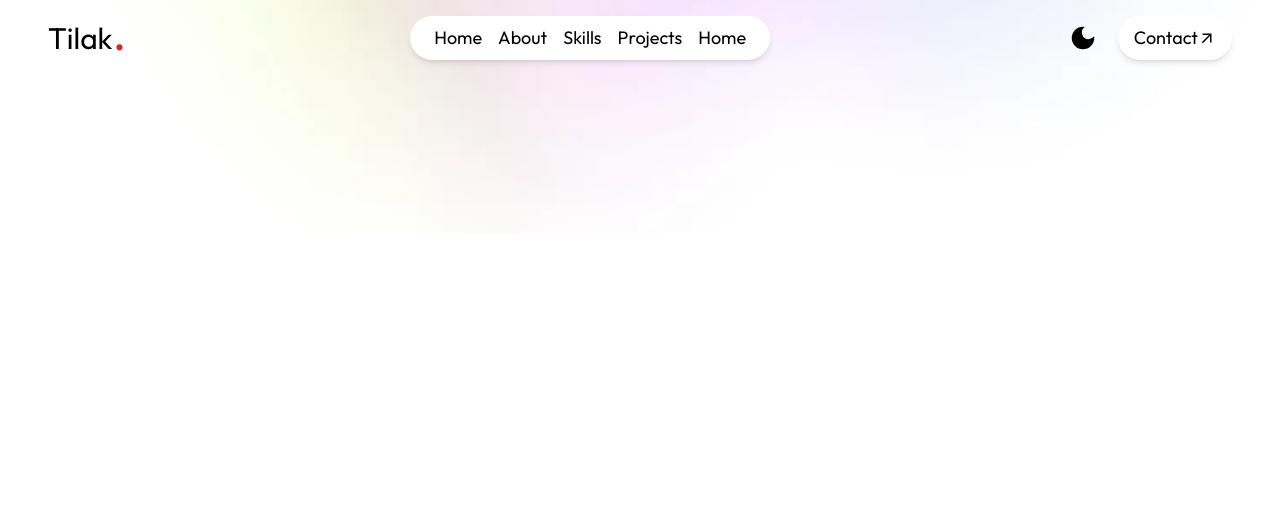
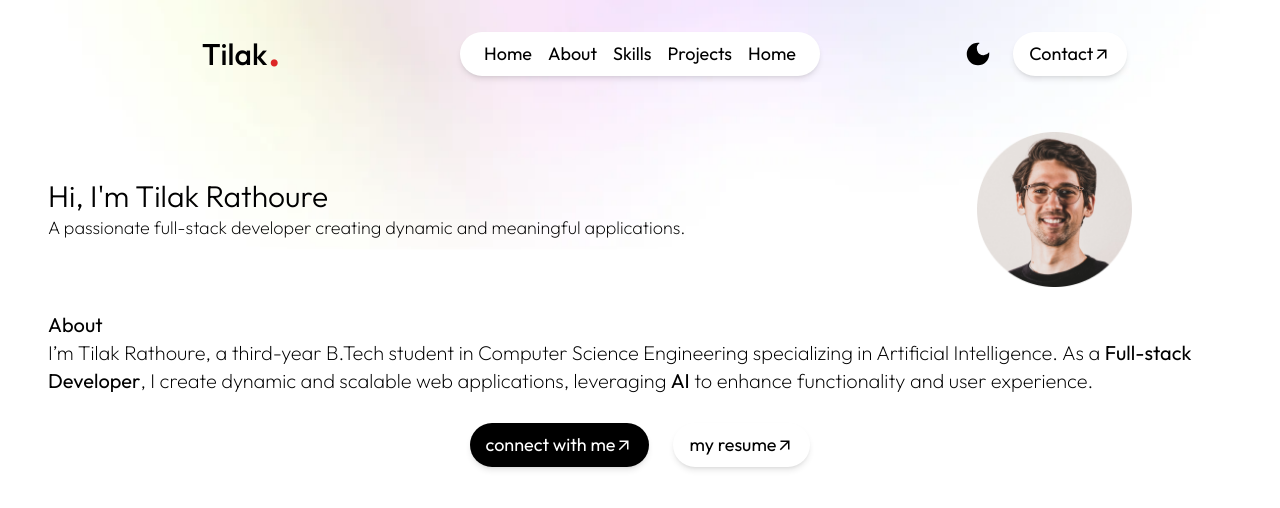
Before and after one commit to TilakRathoure/portfolio-website, a Next.js app: page / in a window 1280 px wide. Shown: the top 508 px of the page. Built offline with nearby package versions, Linux system fonts and the light colour scheme; a web font is replaced by a local one.

Commit message:
add header

```diff
--- /dev/null
+++ b/app/components/Header.tsx
@@ -0,0 +1,41 @@
+import Image from "next/image";
+import { MdArrowOutward } from "react-icons/md";
+import image1 from "../../assets/profile-img.png";
+
+const Header = () => {
+  return (
+    <div>
+      <div className="flex py-6 items-center">
+        <div className="w-[70%] max-h-">
+          <p className="text-3xl font-light">Hi, I'm Tilak Rathoure</p>
+          <p className=" font-outfit font-extralight text-lg">
+            A passionate full-stack developer creating dynamic and meaningful
+            applications.
+          </p>
+        </div>
+        <Image src={image1} alt="" className="w-[30%] max-h-[155px] object-contain" />
+      </div>
+
+      <div>
+        <h1 className="font-normal text-xl">About</h1>
+        <p className="font-extralight text-xl">
+        I’m Tilak Rathoure, a third-year B.Tech student in Computer Science Engineering specializing in Artificial Intelligence. As a <span className="font-normal">Full-stack Developer</span>, I create dynamic and scalable web applications, leveraging <span className="font-normal">AI</span> to enhance functionality and user experience.
+        </p>
+      </div>
+
+      <div className="flex justify-center p-7 gap-6">
+      <span className="flex bg-black text-white items-center justify-center shadow-md rounded-3xl px-4 cursor-pointer text-lg py-2 w-[] ">
+        connect with me
+        <MdArrowOutward />
+      </span>
+      <span className=" bg-white flex items-center justify-center shadow-md rounded-3xl px-4 cursor-pointer text-lg py-2 w-[] ">
+        my resume
+        <MdArrowOutward />
+      </span>
+
+      </div>
+    </div>
+  );
+};
+
+export default Header;
--- a/app/components/Navbar.tsx
+++ b/app/components/Navbar.tsx
@@ -1,10 +1,10 @@
 'use client';
 
+import Image from "next/image";
+import { useState } from "react";
 import { MdArrowOutward, MdDarkMode } from "react-icons/md";
-import Image from "next/image";
+import { RxCross2, RxHamburgerMenu } from "react-icons/rx";
 import image1 from "../../assets/header-bg-color.png";
-import { RxCross2, RxHamburgerMenu } from "react-icons/rx";
-import { useState } from "react";
 
 interface header {
   title: string;
@@ -27,14 +27,14 @@ const Navbar = () => {
 
   return (
     <nav>
-      <div className="relative flex justify-between items-center px-12 py-4 z-60">
+      <div className="relative flex justify-between md:justify-around items-center py-8 z-60">
         <Image
           src={image1}
           alt="bg-color"
           className="fixed -z-10 translate-y-[-30%]"
         />
 
-        <div className="relative text-3xl text-center">
+        <div className="relative text-3xl text-center w-[25%] font-medium">
           Tilak
           <span className="absolute bottom-0 text-5xl text-red-600">.</span>
         </div>
@@ -49,7 +49,7 @@ const Navbar = () => {
 
 
 
-        <div className="flex justify-center items-center gap-5 sm:gap-1 md:gap-5">
+        <div className="flex justify-center items-center gap-5 sm:gap-1 md:gap-5 w-[25%]">
         <MdDarkMode size={30} className="cursor-pointer" />
         <RxHamburgerMenu onClick={()=>Setside(prev=>!prev)} size={30} className="sm:hidden cursor-pointer" />
         <div className="hidden bg-white sm:flex items-center justify-center shadow-md rounded-3xl px-4 cursor-pointer text-lg py-2 ">
--- a/app/layout.tsx
+++ b/app/layout.tsx
@@ -4,7 +4,7 @@ import "./globals.css";
 
 const OutFit= Outfit({
   subsets: ["latin"],
-  weight:["400","500","600","700"]
+  weight:["100","200","300","400","500"]
 });
 
 const OvO = Ovo({
--- a/app/page.tsx
+++ b/app/page.tsx
@@ -1,11 +1,13 @@
 import React from 'react'
 import Navbar from './components/Navbar'
+import Header from './components/Header'
 
 const page = () => {
   return (
-    <>
+    <div  className='px-12'>
     <Navbar/>
-    </>
+    <Header/>
+    </div>
   )
 }
 
--- a/tailwind.config.ts
+++ b/tailwind.config.ts
@@ -12,6 +12,9 @@ export default {
         background: "var(--background)",
         foreground: "var(--foreground)",
       },
+      fontFamily:{
+        outfit:["Outfit","sans"]
+      }
     },
   },
   plugins: [],
--- a/tsconfig.json
+++ b/tsconfig.json
@@ -22,6 +22,6 @@
       "@/*": ["./*"]
     }
   },
-  "include": ["next-env.d.ts", "**/*.ts", "**/*.tsx", ".next/types/**/*.ts"],
+  "include": ["next-env.d.ts", "**/*.ts", "**/*.tsx", ".next/types/**/*.ts", "app/components/Header.tsx"],
   "exclude": ["node_modules"]
 }
```
